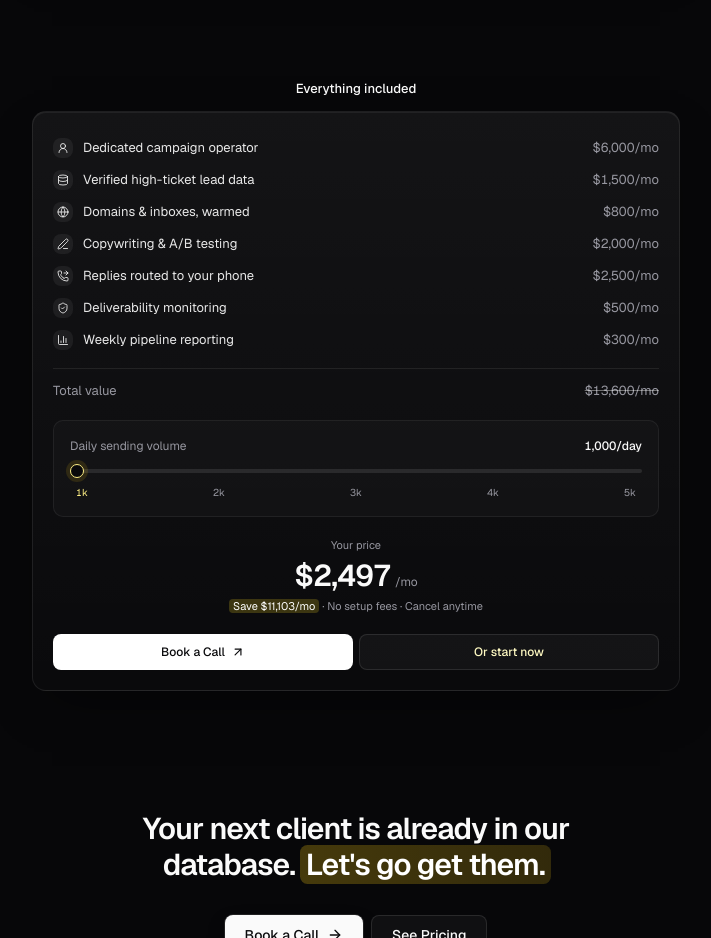
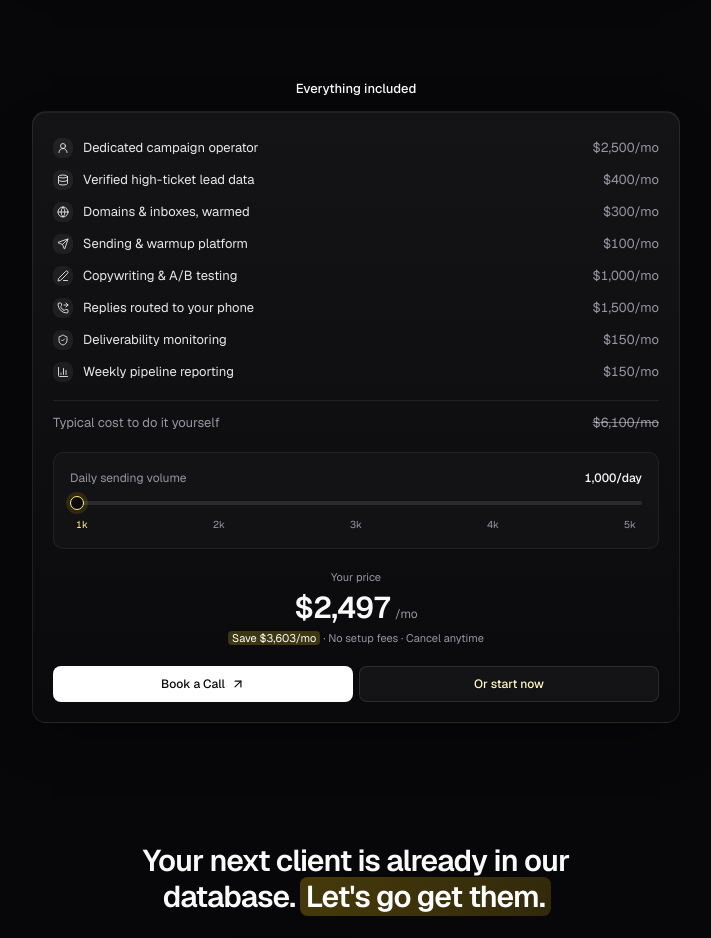
Before and after one commit to jayden8811/praz, a Next.js app: page / in a window 1280 px wide. Shown: the part 860-1798 px from the top of the page, without its empty margins (284-995 px from the left). Built offline with nearby package versions, Linux system fonts and the light colour scheme.

Commit message:
Realistic value stack: market-rate costs that scale with daily volume
Co-Authored-By: Claude Opus 5.5 <noreply@anthropic.com>
Claude-Session: https://claude.ai/code/session_012dVnbrNQKUeMJHz3bd94t6

```diff
--- a/src/components/sections/pricing.tsx
+++ b/src/components/sections/pricing.tsx
@@ -8,6 +8,7 @@ import {
   Database,
   Globe,
   PenLine,
+  Send,
   PhoneForwarded,
   ShieldCheck,
   UserRound,
@@ -20,17 +21,19 @@ import { cn } from "@/lib/utils";
 
 const ease = [0.22, 1, 0.36, 1] as const;
 
-// What each piece would cost to hire or buy separately, per month.
+// Typical monthly cost to hire or buy each piece separately, as base + per 1k/day of volume.
 const stack = [
-  { icon: UserRound, label: "Dedicated campaign operator", value: 6000 },
-  { icon: Database, label: "Verified high-ticket lead data", value: 1500 },
-  { icon: Globe, label: "Domains & inboxes, warmed", value: 800 },
-  { icon: PenLine, label: "Copywriting & A/B testing", value: 2000 },
-  { icon: PhoneForwarded, label: "Replies routed to your phone", value: 2500 },
-  { icon: ShieldCheck, label: "Deliverability monitoring", value: 500 },
-  { icon: BarChart3, label: "Weekly pipeline reporting", value: 300 },
+  { icon: UserRound, label: "Dedicated campaign operator", base: 2000, perK: 500 },
+  { icon: Database, label: "Verified high-ticket lead data", base: 0, perK: 400 },
+  { icon: Globe, label: "Domains & inboxes, warmed", base: 0, perK: 300 },
+  { icon: Send, label: "Sending & warmup platform", base: 60, perK: 40 },
+  { icon: PenLine, label: "Copywriting & A/B testing", base: 1000, perK: 0 },
+  { icon: PhoneForwarded, label: "Replies routed to your phone", base: 900, perK: 600 },
+  { icon: ShieldCheck, label: "Deliverability monitoring", base: 150, perK: 0 },
+  { icon: BarChart3, label: "Weekly pipeline reporting", base: 150, perK: 0 },
 ];
-const totalValue = stack.reduce((sum, s) => sum + s.value, 0);
+const costAt = (item: (typeof stack)[number], perDay: number) =>
+  Math.round((item.base + item.perK * (perDay / 1000)) / 50) * 50;
 
 const usd = (n: number) => "$" + Math.round(n).toLocaleString("en-US");
 
@@ -38,6 +41,7 @@ export function Pricing() {
   const [volIdx, setVolIdx] = useState(0);
   const perDay = volumes[volIdx];
   const price = pricing[perDay];
+  const totalValue = stack.reduce((sum, item) => sum + costAt(item, perDay), 0);
 
   return (
     <section id="pricing" className="relative scroll-mt-10 py-16 md:py-20">
@@ -53,9 +57,9 @@ export function Pricing() {
         <div className="glass mt-3 rounded-xl p-5">
           {/* value stack */}
           <dl>
-            {stack.map(({ icon: Icon, label, value }, i) => (
+            {stack.map((item, i) => (
               <motion.div
-                key={label}
+                key={item.label}
                 initial={{ opacity: 0, x: -6 }}
                 whileInView={{ opacity: 1, x: 0 }}
                 viewport={{ once: true }}
@@ -64,11 +68,13 @@ export function Pricing() {
               >
                 <dt className="flex items-center gap-2.5 text-white/90">
                   <span className="flex size-5 items-center justify-center rounded-md bg-white/[0.06]">
-                    <Icon className="size-3 text-white/80" />
+                    <item.icon className="size-3 text-white/80" />
                   </span>
-                  {label}
+                  {item.label}
                 </dt>
-                <dd className="tabular-nums text-muted-foreground">{usd(value)}/mo</dd>
+                <dd className="tabular-nums text-muted-foreground">
+                  <AnimatedNumber value={costAt(item, perDay)} format={(n) => usd(n) + "/mo"} />
+                </dd>
               </motion.div>
             ))}
           </dl>
@@ -76,9 +82,9 @@ export function Pricing() {
           <Separator className="my-3" />
 
           <div className="flex items-center justify-between text-[13px]">
-            <span className="text-muted-foreground">Total value</span>
+            <span className="text-muted-foreground">Typical cost to do it yourself</span>
             <span className="tabular-nums text-muted-foreground line-through decoration-white/40">
-              {usd(totalValue)}/mo
+              <AnimatedNumber value={totalValue} format={(n) => usd(n) + "/mo"} />
             </span>
           </div>
 
```
